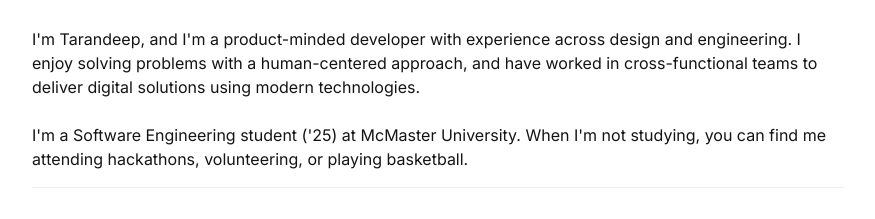
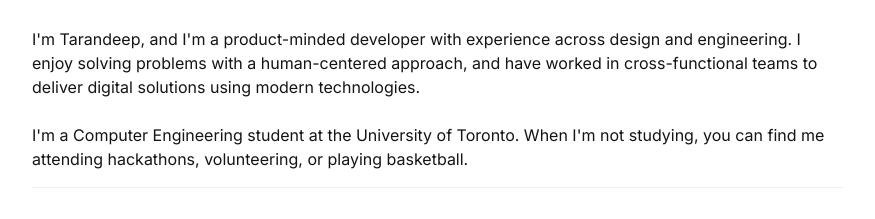
Before and after one commit to bluestriker03/tarandeepl.github.io, a plain HTML site: page index.html in a window 1280 px wide. Shown: the part 880-1099 px from the top of the page, without its empty margins (118-993 px from the left). Drawn offline with nearby package versions, Linux system fonts and the light colour scheme; a script that the page names is missing; a web font is replaced by a local one.

Commit message:
Commit 3

```diff
--- a/index.html
+++ b/index.html
@@ -97,7 +97,7 @@
         <div class="col-md-10 col-12 sectiontitle">
           <h1 class="abouttitle mb-4">About</h1> <!--Potentially add animation data-aos="fade-up" data-aos-offset="300" data-aos-duration="500" data-aos-once="true" tabindex="0"-->
           <p class="mb-4">I'm Tarandeep, and I'm a product-minded developer with experience across design and engineering. I enjoy solving problems with a human-centered approach, and have worked in cross-functional teams to deliver digital solutions using modern technologies.</p>
-          <p>I'm a Software Engineering student ('25) at McMaster University. When I'm not studying, you can find me attending hackathons, volunteering, or playing basketball.</p>
+          <p>I'm a Computer Engineering student at the University of Toronto. When I'm not studying, you can find me attending hackathons, volunteering, or playing basketball.</p>
           <div class="divider"></div>
           <div class="row">
           <div class="col-lg-6">
```
